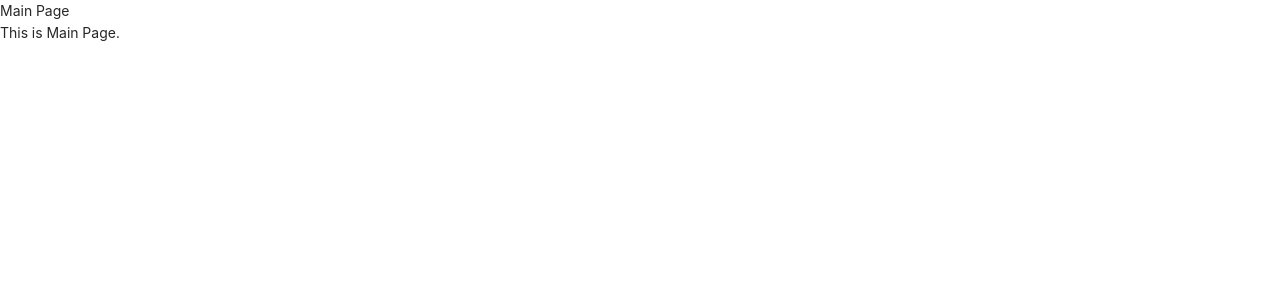
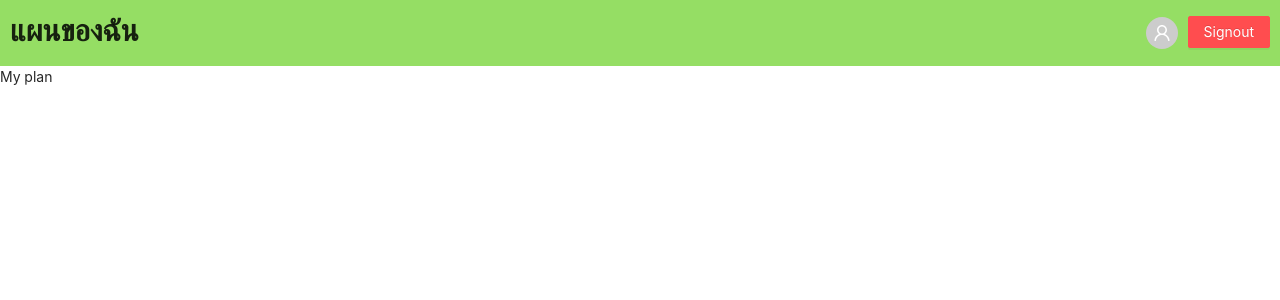
Before and after one commit to shappy082/pai-gun, a React (Create React App) app: page /#/ in a window 1280 px wide. Shown: the top 300 px of the page. Built offline with nearby package versions, Linux system fonts and the light colour scheme; sample sign-in values are in the browser's storage.

Commit message:
Update top bar

```diff
--- a/package.json
+++ b/package.json
@@ -3,6 +3,7 @@
   "version": "0.1.0",
   "private": true,
   "dependencies": {
+    "@ant-design/colors": "^4.0.5",
     "@testing-library/jest-dom": "^4.2.4",
     "@testing-library/react": "^9.3.2",
     "@testing-library/user-event": "^7.1.2",
--- a/src/Mainlayout.js
+++ b/src/Mainlayout.js
@@ -1,18 +1,26 @@
 import React from 'react'
-import { Row } from 'antd';
+import { Route, Switch } from 'react-router-dom'
+import { Row, Col } from 'antd';
 import AppTopBar from './components/AppTopBar'
 
 class Mainlayout extends React.Component {
     render() {
         return (
-            <div>
+            <>
                 <Row>
-                    <AppTopBar page="Main Page" />
+                    <Col span={24}>
+                        <AppTopBar page="แผนของฉัน" />
+                    </Col>
                 </Row>
-                <div>
-                    This is Main Page.
-            </div>
-            </div>
+                <Row>
+                    <Col span={24}>
+                        <Switch>
+                            <Route path="/create">create plan</Route>
+                            <Route path="/">My plan</Route>
+                        </Switch>
+                    </Col>
+                </Row>
+            </>
         )
     }
 }
--- a/src/components/AppTopBar.js
+++ b/src/components/AppTopBar.js
@@ -1,19 +1,39 @@
 import React from 'react'
-import { Row, Col } from 'antd';
+import { Redirect, Link } from "react-router-dom";
+import {
+    Row,
+    Col,
+    Button,
+    Typography,
+    Avatar
+} from 'antd';
 import 'antd/dist/antd.css';
+import { green } from '@ant-design/colors';
+import { UserOutlined } from '@ant-design/icons';
+const { Title } = Typography;
 
 class AppTopBar extends React.Component {
-    constructor(props){
+    constructor(props) {
         super(props)
-        this.state={
-            page: props.page
+        this.state = {
+            page: props.page,
+            isLoggedIn: true
         }
     }
+
     render() {
+        if (this.state.isLoggedIn === false) {
+            sessionStorage.clear()
+            return <Redirect to="/login" />;
+        }
         return (
-            <Row>
-                <Col>
-                    {this.state.page}
+            <Row justify="space-between" align="middle" style={{ backgroundColor: green[3] }}>
+                <Col style={{ marginLeft: 10, marginTop: 10 }}>
+                    <Title level={2}>{this.state.page}</Title>
+                </Col>
+                <Col style={{ margin: 10 }}>
+                    <Link to="/"><Avatar icon={<UserOutlined />} style={{ marginRight: 10 }} /></Link>
+                    <Button type="primary" danger onClick={() => this.setState({ isLoggedIn: false })}>Signout</Button>
                 </Col>
             </Row>
         )
```
Also changed, not shown: 1 other file (tests, documents, lock files or other folders).
